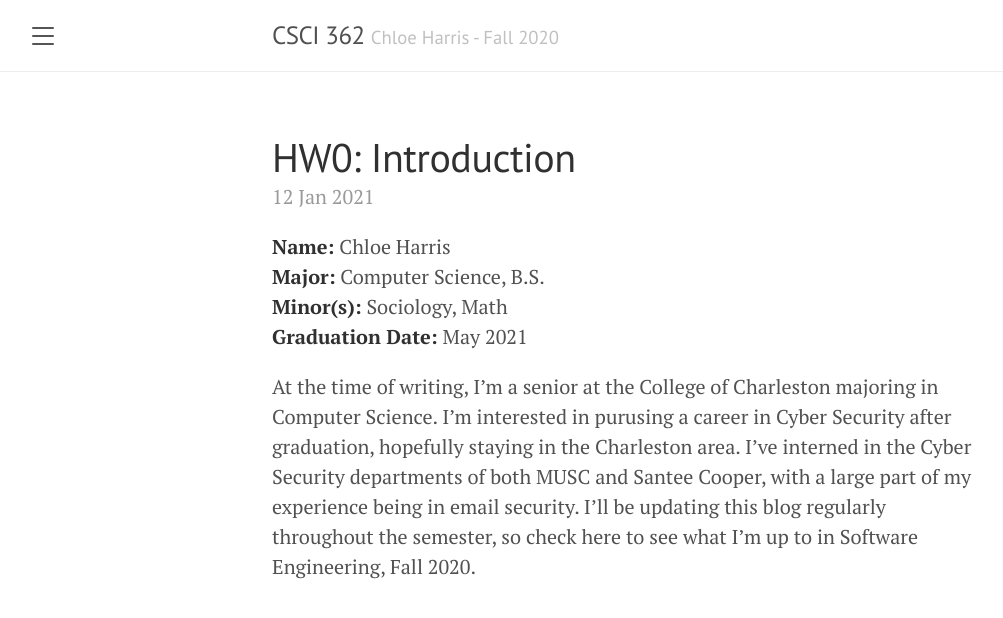
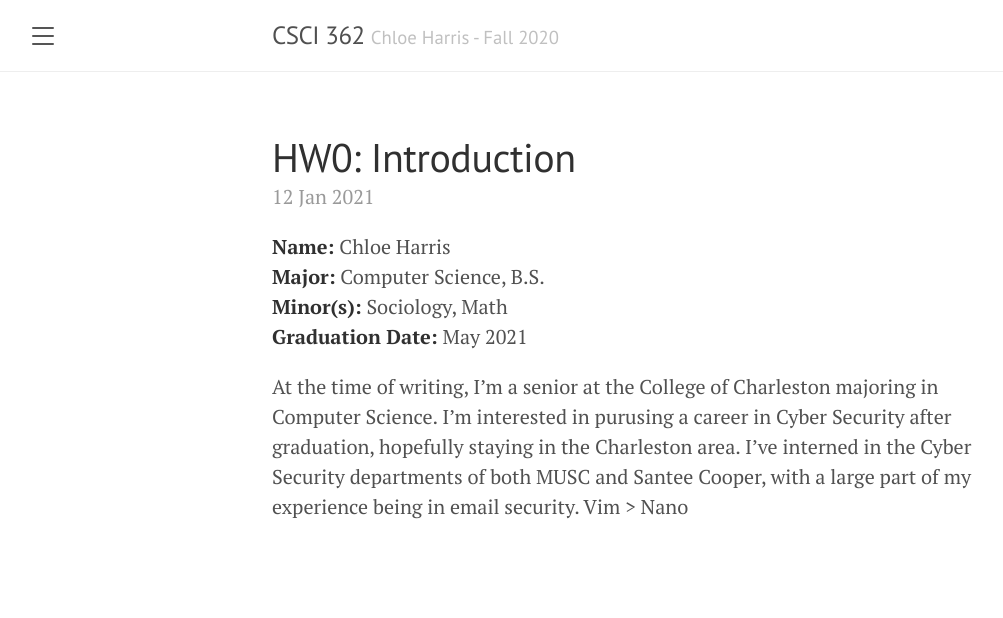
Before and after one commit to chh-2/chh-2.github.io, a Jekyll site: the page built from _posts/2021-01-12-HW0-Introduction.md, in a window 1280 px wide. Shown: the top 618 px of the page, without its empty margins (8-1011 px from the left). Built offline with Jekyll 4.4.1, drawn with Linux system fonts in a browser that asks for light colours.

Commit message:
Update 2021-01-12-HW0-Introduction.md

```diff
--- a/_posts/2021-01-12-HW0-Introduction.md
+++ b/_posts/2021-01-12-HW0-Introduction.md
@@ -8,4 +8,4 @@ title: "HW0: Introduction"
 **Minor(s):** Sociology, Math
 **Graduation Date:** May 2021
 
-At the time of writing, I'm a senior at the College of Charleston majoring in Computer Science. I'm interested in purusing a career in Cyber Security after graduation, hopefully staying in the Charleston area. I've interned in the Cyber Security departments of both MUSC and Santee Cooper, with a large part of my experience being in email security. I'll be updating this blog regularly throughout the semester, so check here to see what I'm up to in Software Engineering, Fall 2020.
+At the time of writing, I'm a senior at the College of Charleston majoring in Computer Science. I'm interested in purusing a career in Cyber Security after graduation, hopefully staying in the Charleston area. I've interned in the Cyber Security departments of both MUSC and Santee Cooper, with a large part of my experience being in email security. Vim > Nano
```
